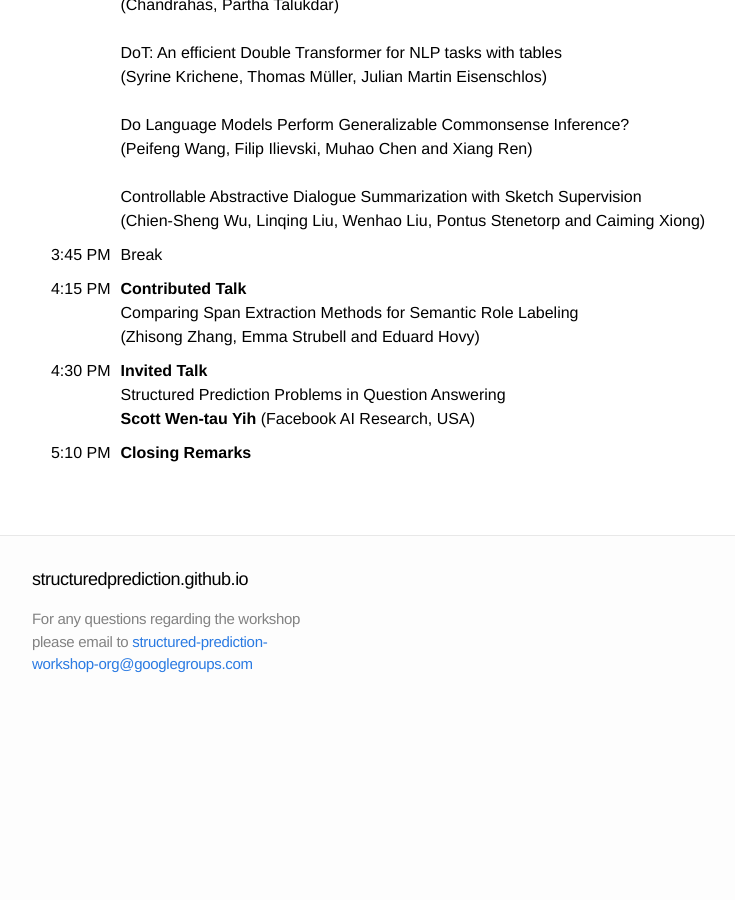
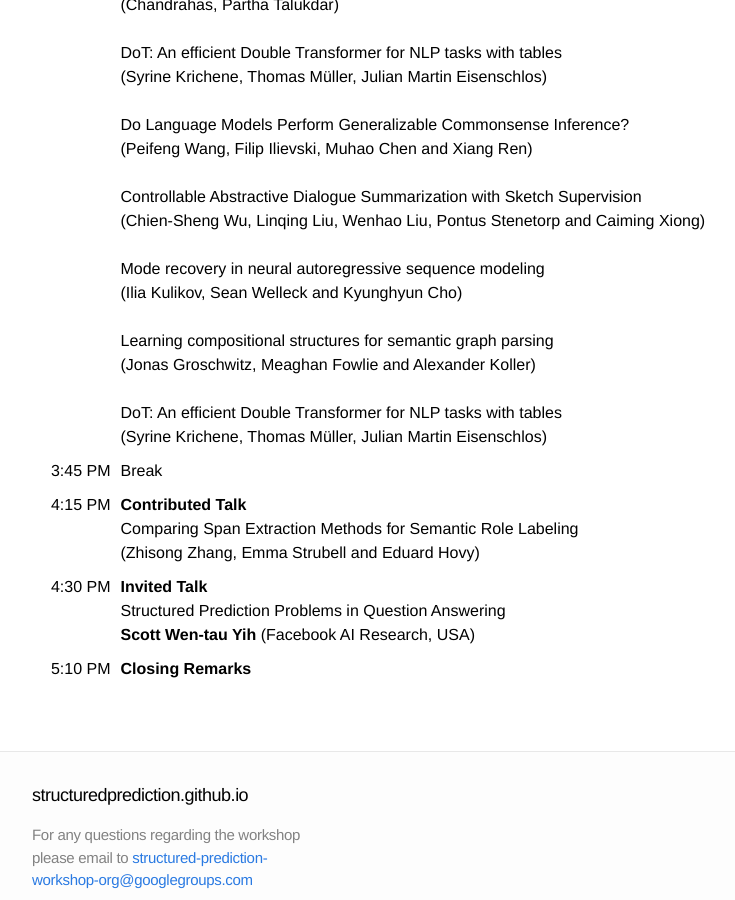
Before and after one commit to structuredprediction/structuredprediction.github.io, a Jekyll site: the page built from SPNLP21/3_schedule.md, in a window 1280 px wide and 900 px high, scrolled down 1918 px. Shown: the whole window, without its empty margins (208-943 px from the left). Built offline with Jekyll 4.4.1, drawn with Linux system fonts in a browser that asks for light colours; before the commit the page ends 2639 px from its top, so only the background shows below that.

Commit message:
Update 3_schedule.md

```diff
--- a/SPNLP21/3_schedule.md
+++ b/SPNLP21/3_schedule.md
@@ -30,7 +30,7 @@ name: 3
 | 12:50&nbsp;PM |  Break |
 |  1:50&nbsp;PM | **Invited Talk**<br/>Future is not one-dimensional: Hierarchical Complex Event Schema Induction for Event and Episode Prediction<br/>**Heng Ji** (University of Illinois Urbana-Champaign, USA) |
 |  2:30&nbsp;PM | **Contributed Talk**<br/>Mode recovery in neural autoregressive sequence modeling<br/>(Ilia Kulikov, Sean Welleck and Kyunghyun Cho)|
-|  2:45&nbsp;PM | **Poster Session II** <br/> Knowing More About Questions Can Help: Improving Calibration in Question Answering <br/> (Shujian Zhang, Chengyue Gong, Eunsol Choi) <br/><br/> OKGIT: Open Knowledge Graph Link Prediction with Implicit Types <br/>	(Chandrahas, Partha Talukdar) <br/><br/> DoT: An efficient Double Transformer for NLP tasks with tables	<br/> (Syrine Krichene, Thomas Müller, Julian Martin Eisenschlos) <br/><br/> Do Language Models Perform Generalizable Commonsense Inference? <br/>	(Peifeng Wang, Filip Ilievski, Muhao Chen and Xiang Ren) <br/><br/> Controllable Abstractive Dialogue Summarization with Sketch Supervision	<br/> (Chien-Sheng Wu, Linqing Liu, Wenhao Liu, Pontus Stenetorp and Caiming Xiong)|
+|  2:45&nbsp;PM | **Poster Session II** <br/> Knowing More About Questions Can Help: Improving Calibration in Question Answering <br/> (Shujian Zhang, Chengyue Gong, Eunsol Choi) <br/><br/> OKGIT: Open Knowledge Graph Link Prediction with Implicit Types <br/>	(Chandrahas, Partha Talukdar) <br/><br/> DoT: An efficient Double Transformer for NLP tasks with tables	<br/> (Syrine Krichene, Thomas Müller, Julian Martin Eisenschlos) <br/><br/> Do Language Models Perform Generalizable Commonsense Inference? <br/>	(Peifeng Wang, Filip Ilievski, Muhao Chen and Xiang Ren) <br/><br/> Controllable Abstractive Dialogue Summarization with Sketch Supervision	<br/> (Chien-Sheng Wu, Linqing Liu, Wenhao Liu, Pontus Stenetorp and Caiming Xiong)<br/><br/> Mode recovery in neural autoregressive sequence modeling <br/>	(Ilia Kulikov, Sean Welleck and Kyunghyun Cho)<br/><br/>  Learning compositional structures for semantic graph parsing <br/>	(Jonas Groschwitz, Meaghan Fowlie and Alexander Koller) <br/><br/> DoT: An efficient Double Transformer for NLP tasks with tables	<br/>(Syrine Krichene, Thomas Müller, Julian Martin Eisenschlos)|
 |  3:45&nbsp;PM |  Break |
 |  4:15&nbsp;PM | **Contributed Talk**<br/>Comparing Span Extraction Methods for Semantic Role Labeling<br/>(Zhisong Zhang, Emma Strubell and Eduard Hovy) |
 |  4:30&nbsp;PM | **Invited Talk**<br/>Structured Prediction Problems in Question Answering<br/>**Scott Wen-tau Yih** (Facebook AI Research, USA)  |
```
